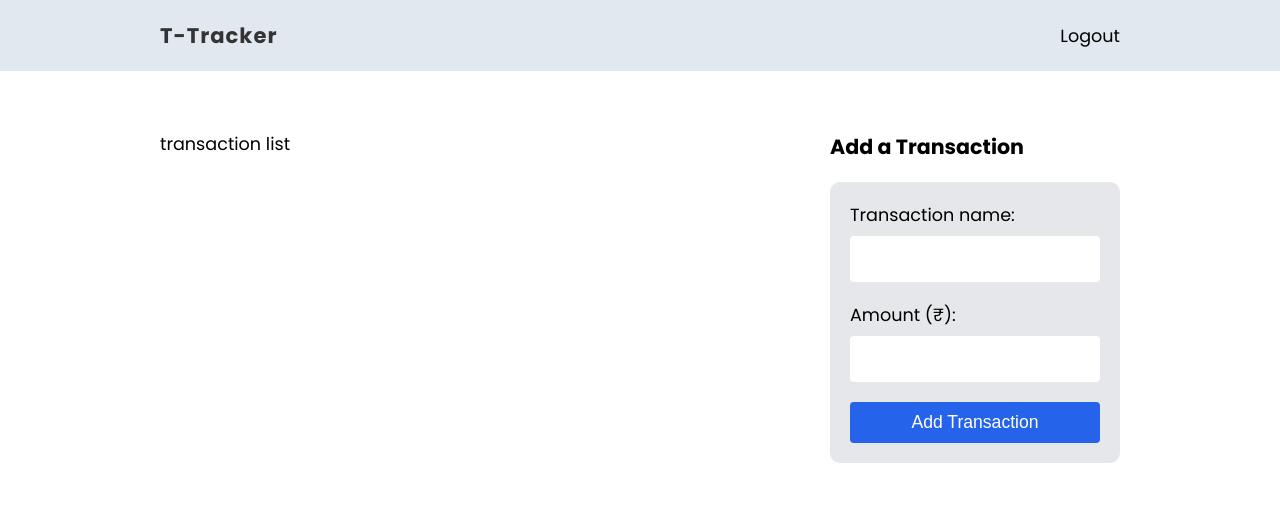
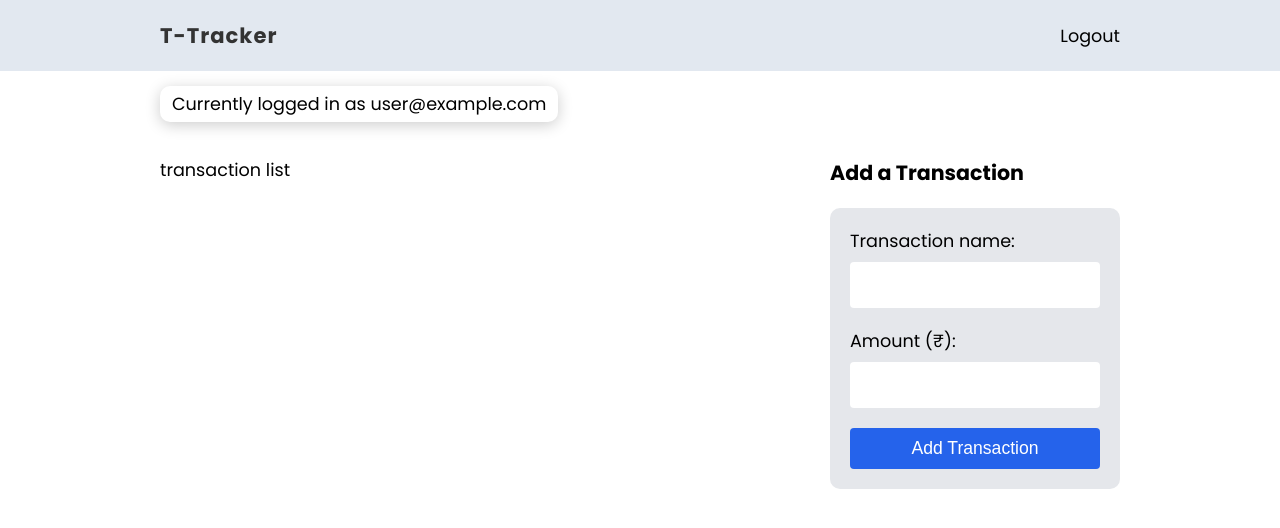
Before and after one commit to surajbera/react-transaction-tracker, a React (Vite) app: page / in a window 1280 px wide. Shown: the top 528 px of the page. Built offline with nearby package versions, Linux system fonts and the light colour scheme; no server answers; sample sign-in values are in the browser's storage.

Commit message:
Display logged in user email id after successfull login

```diff
--- a/src/hooks/useSignup.js
+++ b/src/hooks/useSignup.js
@@ -1,4 +1,4 @@
-import { useReducer, useEffect } from 'react'
+import { useReducer } from 'react'
 
 import { projectAuth } from '../firebase/config'
 import { createUserWithEmailAndPassword, updateProfile } from 'firebase/auth'
--- a/src/pages/home/Home.jsx
+++ b/src/pages/home/Home.jsx
@@ -12,10 +12,17 @@ const Home = () => {
   const userId = authUser.uid
 
   return (
-    <div className={styles.container}>
-      <div className={styles.content}>transaction list</div>
-      <div className={styles.sidebar}>
-        <TransactionForm userId={userId} />
+    <div>
+      <div className={styles['user-info-wrap']}>
+        <div className={styles['user-info-container']}>
+          <p className={styles['user-info']}>Currently logged in as {authUser.email}</p>
+        </div>
+      </div>
+      <div className={styles['home-container']}>
+        <div className={styles.content}>transaction list</div>
+        <div className={styles.sidebar}>
+          <TransactionForm userId={userId} />
+        </div>
       </div>
     </div>
   )
--- a/src/pages/home/home.module.css
+++ b/src/pages/home/home.module.css
@@ -3,6 +3,12 @@
   grid-template-columns: 2fr 1fr;
   max-width: 960px;
   margin: 60px auto;
+}
+.home-container {
+  display: grid;
+  grid-template-columns: 2fr 1fr;
+  max-width: 960px;
+  margin: 20px auto;
 }
 .content {
   padding-right: 30px;
@@ -57,3 +63,14 @@
 .sidebar aside li {
   margin: 10px;
 }
+.user-info-container {
+  margin: 15px 0;
+  padding: 5px 12px;
+  box-shadow: 0px 3px 15px rgba(0, 0, 0, 0.2);
+  display: inline-block;
+  border-radius: 10px;
+}
+.user-info-wrap {
+  max-width: 960px;
+  margin: auto;
+}
```
